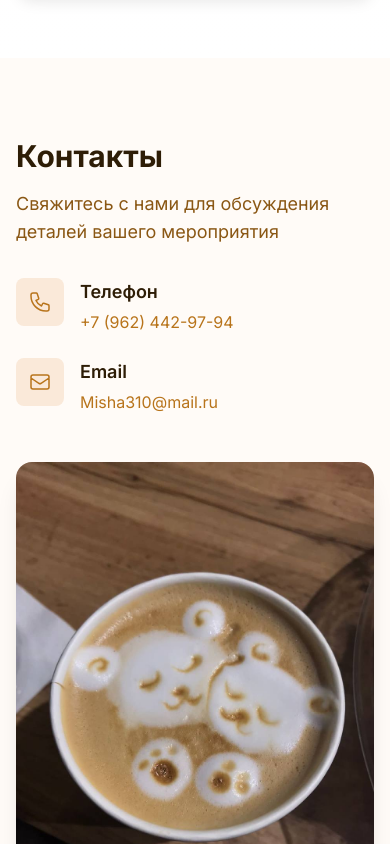
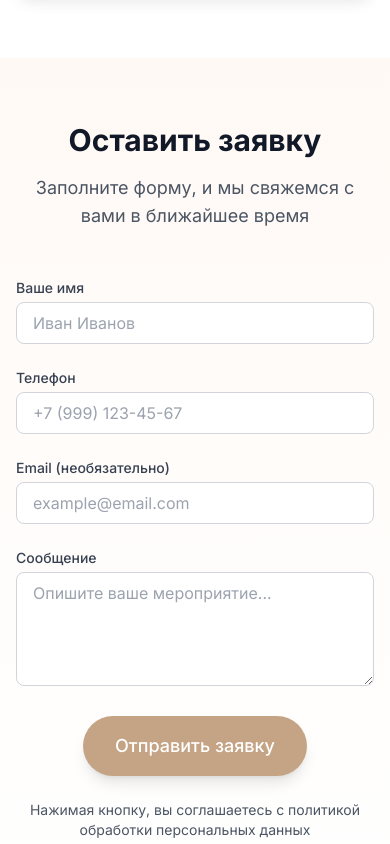
Before and after one commit to lesha358/LittleBarista, a Next.js app: page / in a window 390 px wide. Shown: the part 7260-8104 px from the top of the page. Built offline with nearby package versions, Linux system fonts and the light colour scheme.

Commit message:
Сделано поле email необязательным в обеих формах

```diff
--- a/src/app/page.tsx
+++ b/src/app/page.tsx
@@ -28,6 +28,9 @@ export default function Home() {
       <section id="why-us">
         <WhyUs />
       </section>
+      <section id="contact-form">
+        <ContactForm />
+      </section>
       <section id="contacts">
         <Contacts />
       </section>
--- a/src/components/ContactForm.tsx
+++ b/src/components/ContactForm.tsx
@@ -49,26 +49,27 @@ export default function ContactForm() {
   };
 
   const handleChange = (e: React.ChangeEvent<HTMLInputElement | HTMLTextAreaElement>) => {
-    setFormData({
-      ...formData,
-      [e.target.name]: e.target.value
-    });
+    const { name, value } = e.target;
+    setFormData(prev => ({
+      ...prev,
+      [name]: value
+    }));
   };
 
   return (
-    <section className="py-24 bg-brown-50">
-      <div className="container mx-auto px-4">
-        <div className="max-w-2xl mx-auto text-center mb-12">
-          <h2 className="text-4xl font-bold mb-4">Оставить заявку</h2>
-          <p className="text-gray-700 text-lg">
-            Свяжемся с вами в течение 60 минут и рассчитаем точную стоимость услуги
-          </p>
+    <section className="section-container section-padding gradient-section">
+      <div className="container">
+        <div className="section-title">
+          <h2>Оставить заявку</h2>
+          <p>Заполните форму, и мы свяжемся с вами в ближайшее время</p>
         </div>
 
-        <form onSubmit={handleSubmit} className="max-w-2xl mx-auto space-y-6">
+        <div className="max-w-2xl mx-auto">
+          <form onSubmit={handleSubmit} className="space-y-6">
+            <div className="grid md:grid-cols-2 gap-6">
               <div>
-            <label htmlFor="name" className="block text-sm font-medium text-gray-700 mb-2">
-              Как к вам обращаться?
+                <label htmlFor="name" className="block text-sm font-medium text-gray-700 mb-1">
+                  Ваше имя
                 </label>
                 <input
                   type="text"
@@ -76,15 +77,14 @@ export default function ContactForm() {
                   name="name"
                   value={formData.name}
                   onChange={handleChange}
-              className="w-full px-4 py-3 rounded-lg border border-gray-300 focus:ring-2 focus:ring-brown-500 focus:border-transparent"
-              placeholder="Ваше имя"
                   required
+                  className="w-full px-4 py-2 border border-gray-300 rounded-lg focus:ring-2 focus:ring-brown-500 focus:border-transparent"
+                  placeholder="Иван Иванов"
                 />
               </div>
-
               <div>
-            <label htmlFor="phone" className="block text-sm font-medium text-gray-700 mb-2">
-              Номер телефона
+                <label htmlFor="phone" className="block text-sm font-medium text-gray-700 mb-1">
+                  Телефон
                 </label>
                 <input
                   type="tel"
@@ -92,16 +92,16 @@ export default function ContactForm() {
                   name="phone"
                   value={formData.phone}
                   onChange={handleChange}
-              className="w-full px-4 py-3 rounded-lg border border-gray-300 focus:ring-2 focus:ring-brown-500 focus:border-transparent"
-              placeholder="+7 (___) ___-__-__"
-              pattern="[0-9+\s()-]*"
                   required
+                  className="w-full px-4 py-2 border border-gray-300 rounded-lg focus:ring-2 focus:ring-brown-500 focus:border-transparent"
+                  placeholder="+7 (999) 123-45-67"
                 />
+              </div>
             </div>
 
             <div>
-            <label htmlFor="email" className="block text-sm font-medium text-gray-700 mb-2">
-              Email
+              <label htmlFor="email" className="block text-sm font-medium text-gray-700 mb-1">
+                Email (необязательно)
               </label>
               <input
                 type="email"
@@ -109,24 +109,24 @@ export default function ContactForm() {
                 name="email"
                 value={formData.email}
                 onChange={handleChange}
-              className="w-full px-4 py-3 rounded-lg border border-gray-300 focus:ring-2 focus:ring-brown-500 focus:border-transparent"
+                className="w-full px-4 py-2 border border-gray-300 rounded-lg focus:ring-2 focus:ring-brown-500 focus:border-transparent"
                 placeholder="example@email.com"
-              required
               />
             </div>
 
             <div>
-            <label htmlFor="message" className="block text-sm font-medium text-gray-700 mb-2">
-              Сообщение (необязательно)
+              <label htmlFor="message" className="block text-sm font-medium text-gray-700 mb-1">
+                Сообщение
               </label>
               <textarea
                 id="message"
                 name="message"
                 value={formData.message}
                 onChange={handleChange}
-              className="w-full px-4 py-3 rounded-lg border border-gray-300 focus:ring-2 focus:ring-brown-500 focus:border-transparent"
+                required
                 rows={4}
-              placeholder="Расскажите о вашем мероприятии"
+                className="w-full px-4 py-2 border border-gray-300 rounded-lg focus:ring-2 focus:ring-brown-500 focus:border-transparent"
+                placeholder="Опишите ваше мероприятие..."
               />
             </div>
 
@@ -142,23 +142,27 @@ export default function ContactForm() {
               </div>
             )}
 
+            <div className="text-center">
               <button
                 type="submit"
                 disabled={isSubmitting}
-            className={`w-full bg-brown-600 text-white py-4 px-8 rounded-lg font-semibold transition-colors ${
-              isSubmitting
-                ? 'bg-brown-400 cursor-not-allowed'
-                : 'hover:bg-brown-700'
+                className={`button-primary text-lg px-8 py-4 group ${
+                  isSubmitting ? 'opacity-75 cursor-not-allowed' : ''
                 }`}
               >
+                <span className="relative z-10 text-white">
                   {isSubmitting ? 'Отправка...' : 'Отправить заявку'}
+                </span>
+                <div className="absolute inset-0 bg-brown-600 rounded-full transform scale-x-0 group-hover:scale-x-100 transition-transform origin-left duration-300" />
               </button>
+            </div>
 
-          <p className="mt-4 text-sm text-gray-600 text-center">
+            <p className="text-sm text-gray-600 text-center">
               Нажимая кнопку, вы соглашаетесь с политикой обработки персональных данных
             </p>
           </form>
         </div>
+      </div>
     </section>
   );
 }
--- a/src/components/ContactModal.tsx
+++ b/src/components/ContactModal.tsx
@@ -130,20 +130,17 @@ export default function ContactModal({ isOpen, onClose }: ContactModalProps) {
 
           <div>
             <label htmlFor="email" className="block text-sm font-medium text-gray-700 mb-1">
-              Email
+              Email (необязательно)
             </label>
             <input
               type="email"
               id="email"
+              name="email"
               value={formData.email}
               onChange={(e) => setFormData({ ...formData, email: e.target.value })}
-              className="w-full px-3 sm:px-4 py-2 text-sm sm:text-base border border-gray-300 rounded-lg focus:ring-2 focus:ring-brown-500 focus:border-transparent"
+              className="w-full px-4 py-2 border border-gray-300 rounded-lg focus:ring-2 focus:ring-brown-500 focus:border-transparent"
               placeholder="example@email.com"
-              required
             />
-            <p className="mt-1 text-xs sm:text-sm text-gray-500">
-              Введите действующий email для связи
-            </p>
           </div>
 
           <div>
--- a/src/components/Navigation.tsx
+++ b/src/components/Navigation.tsx
@@ -85,6 +85,9 @@ export default function Navigation() {
               <a href="#why-us" className="text-brown-900 hover:text-brown-600 transition-colors">
                 Почему мы
               </a>
+              <a href="#contact-form" className="text-brown-900 hover:text-brown-600 transition-colors">
+                Оставить заявку
+              </a>
               <a href="#contacts" className="text-brown-900 hover:text-brown-600 transition-colors">
                 Контакты
               </a>
@@ -124,6 +127,9 @@ export default function Navigation() {
                   <a href="#why-us" className="block text-brown-900 hover:text-brown-600 transition-colors">
                     Почему мы
                   </a>
+                  <a href="#contact-form" className="block text-brown-900 hover:text-brown-600 transition-colors">
+                    Оставить заявку
+                  </a>
                   <a href="#contacts" className="block text-brown-900 hover:text-brown-600 transition-colors">
                     Контакты
                   </a>
```
Lines whose indentation alone changed are shown as unchanged.
